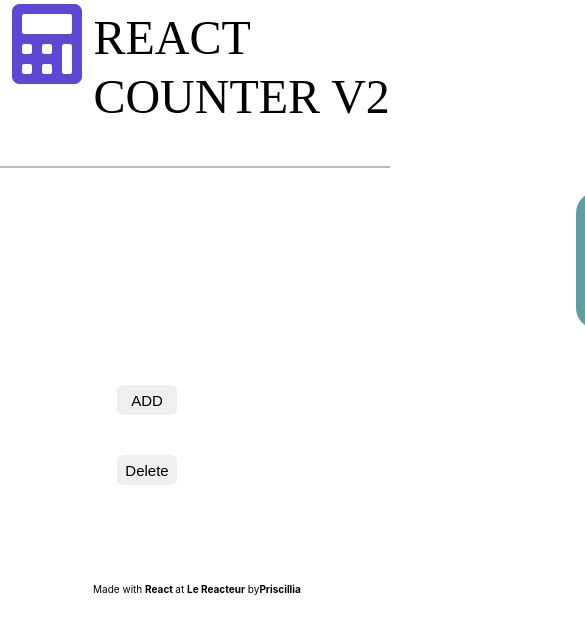
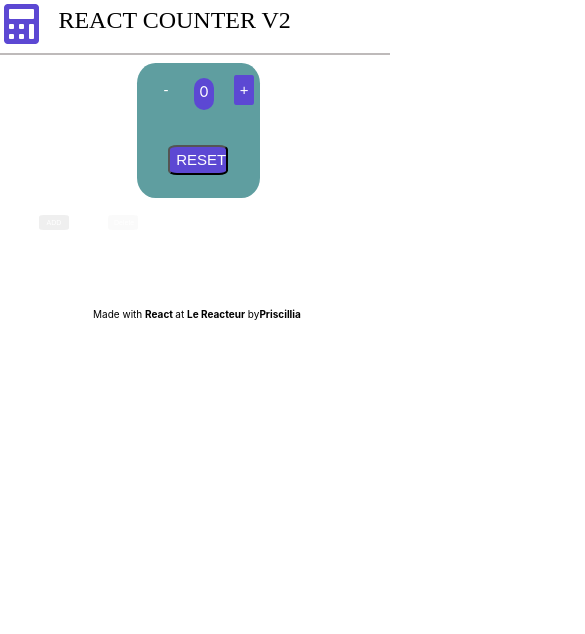
Before and after one commit to PrissGitHubGon/react-multi-counter, a React (Create React App) app: page / in a window 390 px wide. Shown: the top 634 px of the page, 585 px wide, since content can reach past the window. Built offline with nearby package versions, Linux system fonts and the light colour scheme.

Commit message:
fully completed exercises

```diff
--- a/src/App.css
+++ b/src/App.css
@@ -103,3 +103,61 @@
   margin-top: 20%;
   text-align: center;
 }
+
+@media (max-width: 1075px) {
+  .addCounter {
+    width: 1075px;
+  }
+}
+@media (max-width: 960px) {
+  .addCounter {
+    width: 690px;
+  }
+  .add,
+  .delete {
+    margin: 0px;
+    font-size: 7px;
+    margin-left: 30%;
+    width: 30px;
+    height: 15px;
+    border-radius: 15%;
+    color: white;
+  }
+}
+@media (max-width: 390px) {
+  .addCounter {
+    width: 390px;
+  }
+  .add,
+  .delete {
+    margin: 0px;
+    font-size: 7px;
+    margin-left: 10%;
+    width: 30px;
+    height: 15px;
+    border-radius: 15%;
+    color: white;
+  }
+  .header {
+    height: 5%;
+    width: 100%;
+    display: flex;
+
+    border-bottom: 2px solid rgb(190, 186, 186);
+  }
+  .header > img {
+    width: 35px;
+    height: 40px;
+    margin-left: 1%;
+    margin-top: 1%;
+    margin-right: 0%;
+  }
+  .header > h2 {
+    font-size: 24px;
+    margin-left: 5%;
+    line-height: 25px;
+  }
+  .add-delete {
+    margin: 0px;
+  }
+}
--- a/src/App.js
+++ b/src/App.js
@@ -4,32 +4,35 @@ import Header from "./Header";
 import Footer from "./Footer";
 
 function App() {
-  const [counter, setCounter] = useState(0);
-  const [tab, setTab] = useState([0]);
+  const [counter, setCounter] = useState([0]);
+
+  // const [tab, setTab] = useState([0]);
   // console.log(tab);
   return (
     <div className="App">
       <Header />
       <div className="addCounter">
-        {tab.map(() => {
+        {counter.map((item, index) => {
           return (
-            <div className="global-counter">
+            <div key={index} className="global-counter">
               {" "}
               <div className="counter">
                 <button
                   style={{
-                    background: counter <= 0 ? "none" : "#5c48d3",
-                    border: counter <= 0 ? "none" : "#5c48d3",
+                    background: item <= 0 ? "none" : "#5c48d3",
+                    border: item <= 0 ? "none" : "#5c48d3",
                   }}
-                  disabled={counter <= 0 && true}
+                  disabled={item <= 0 && true}
                   onClick={() => {
-                    setCounter(counter - 1);
+                    const newTab = [...counter];
+                    newTab[index] -= 1;
+                    setCounter(newTab);
                   }}
                 >
                   -
                 </button>
 
-                <p className="result">{counter}</p>
+                <p className="result">{item}</p>
                 <button
                   style={{
                     background: counter >= 10 ? "none" : "#5c48d3",
@@ -37,7 +40,9 @@ function App() {
                   }}
                   disabled={counter >= 10 && true}
                   onClick={() => {
-                    setCounter(counter + 1);
+                    const newTab = [...counter];
+                    newTab[index] += 1;
+                    setCounter(newTab);
                   }}
                 >
                   +
@@ -46,7 +51,9 @@ function App() {
               <button
                 className="reset"
                 onClick={() => {
-                  setCounter(0);
+                  const newTab = [...counter];
+                  newTab[index] = 0;
+                  setCounter(newTab);
                 }}
               >
                 RESET
@@ -55,23 +62,25 @@ function App() {
           );
         })}
       </div>
-      <div>
+      <div className="add-delete">
         <button
-          className="add"
+          className={counter.length < 3 ? "add" : "add"}
+          disabled={counter.length < 3 ? false : true}
           onClick={() => {
-            const newTab = [...tab];
-            newTab.push(counter);
-            setTab(newTab);
+            const newTab = [...counter];
+            newTab.push(0);
+            setCounter(newTab);
           }}
         >
           ADD
         </button>
         <button
-          className="delete"
+          className={counter.length > 1 ? "delete" : "delete"}
+          disabled={counter.length > 1 ? false : true}
           onClick={() => {
-            const newTab = [...tab];
-            newTab.pop(counter);
-            setTab(newTab);
+            const newTab = [...counter];
+            newTab.pop();
+            setCounter(newTab);
           }}
         >
           Delete
```
